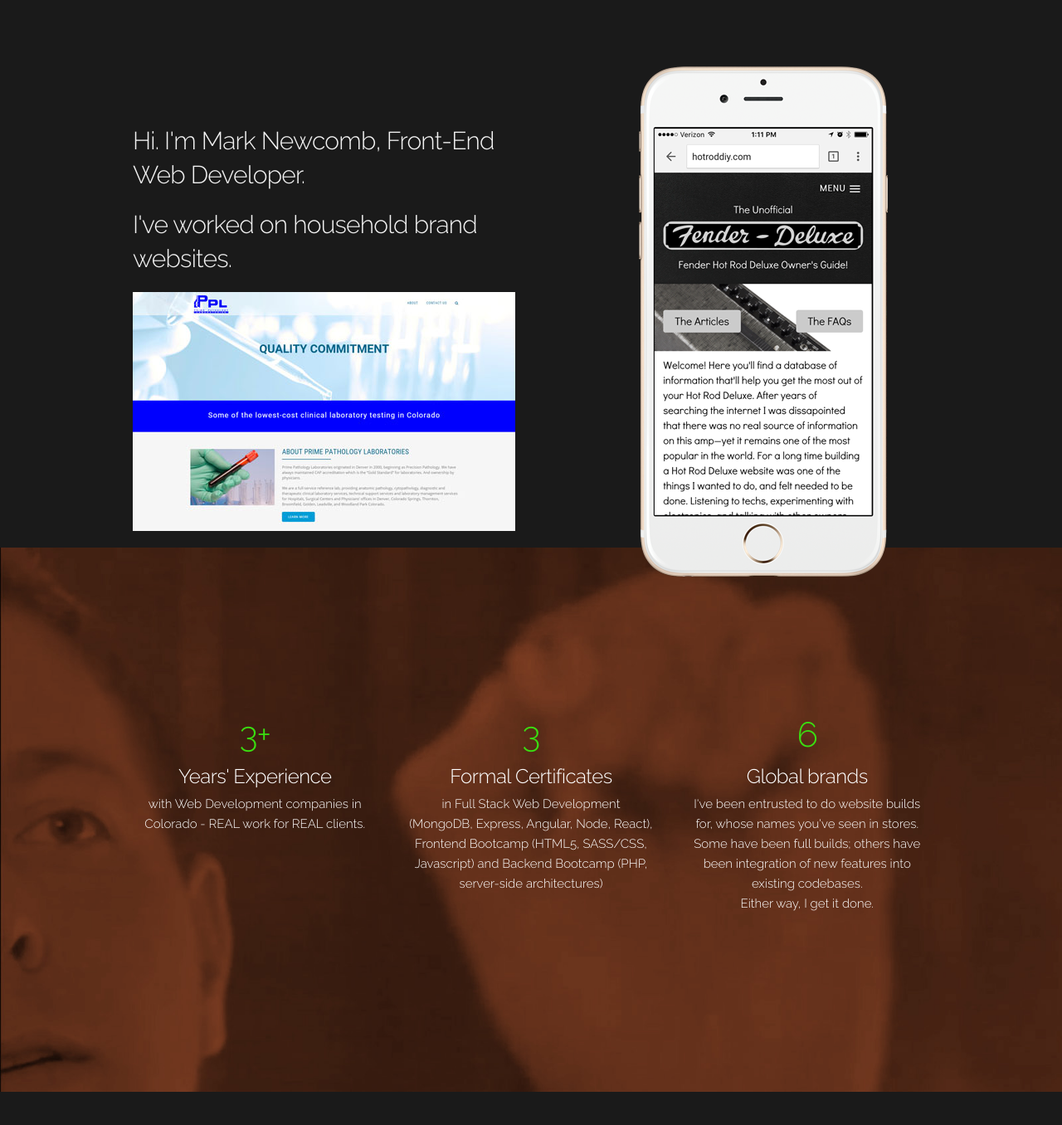
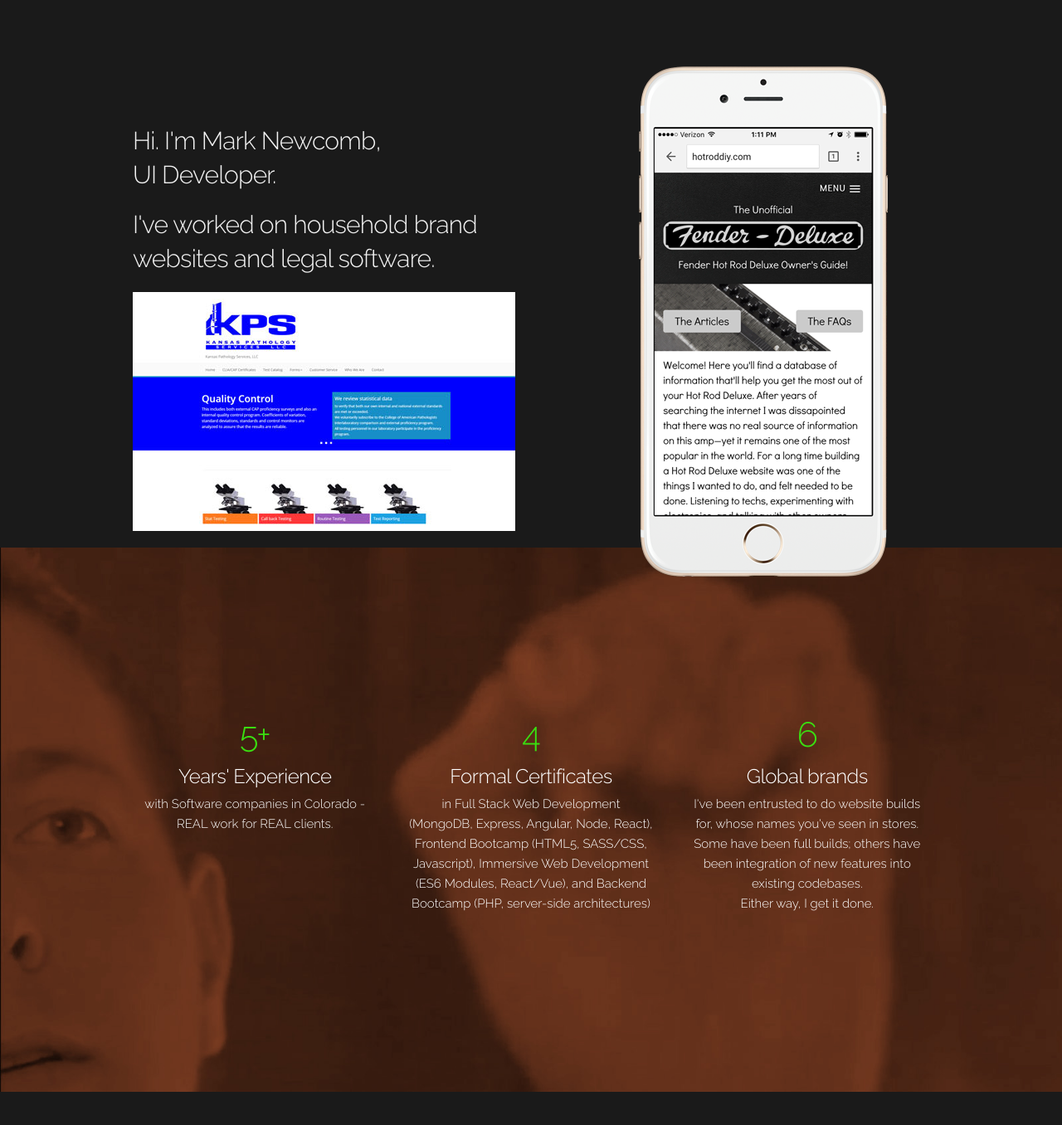
Before and after one commit to MarkNewcomb1/marknewcomb1, a PHP site: page / in a window 1280 px wide. Shown: the top 1356 px of the page at 83% size. Run offline with PHP 8.4, Linux system fonts and the light colour scheme; some libraries are stand-ins or nearby versions.

Commit message:
slight copy changes

```diff
--- a/index.php
+++ b/index.php
@@ -55,9 +55,9 @@
     <div class="container">
       <div class="row">
         <div class="one-half column">
-          <h4 class="hero-heading">Hi. I'm Mark Newcomb, Front-End Web Developer.</h4>
-          <h4 class="hero-heading">I've worked on household brand websites.</h4>
-<a href="https://primepathlab.com" target="_blank"><img class="u-max-full-width" src="images/primepath-desktop-low.jpg"></a>
+          <h4 class="hero-heading">Hi. I'm Mark Newcomb, <br>UI Developer.</h4>
+          <h4 class="hero-heading">I've worked on household brand websites and legal software.</h4>
+          <a href="http://kspath.com" target="_blank"><img class="u-max-full-width" src="images/kps-desktop-low.jpg"></a>
         </div>
         <div class="one-half column phones">
           <img class="phone" id="hotrod" src="images/iphone-hotrod-low.png">
@@ -71,14 +71,14 @@
     <div class="container">
       <div class="row">
         <div class="one-third column value">
-          <h2 class="value-multiplier">3+</h2>
+          <h2 class="value-multiplier">5+</h2>
           <h5 class="value-heading">Years' Experience</h5>
-          <p class="value-description">with Web Development companies in Colorado - REAL work for REAL clients.</p>
+          <p class="value-description">with Software companies in Colorado - REAL work for REAL clients.</p>
         </div>
         <div class="one-third column value">
-          <h2 class="value-multiplier">3</h2>
+          <h2 class="value-multiplier">4</h2>
           <h5 class="value-heading">Formal Certificates</h5>
-          <p class="value-description">in Full Stack Web Development (MongoDB, Express, Angular, Node, React), Frontend Bootcamp (HTML5, SASS/CSS, Javascript) and Backend Bootcamp (PHP, server-side architectures)</p>
+          <p class="value-description">in Full Stack Web Development (MongoDB, Express, Angular, Node, React), Frontend Bootcamp (HTML5, SASS/CSS, Javascript), Immersive Web Development (ES6 Modules, React/Vue), and Backend Bootcamp (PHP, server-side architectures)</p>
         </div>
         <div class="one-third column value">
           <h2 class="value-multiplier">6</h2>
@@ -111,7 +111,7 @@
       <p class="section-description">I have extensive experience maintaining legacy websites for clients, as well as putting Wordpress sites through server migrations, updates, etc.</p>
       <div class="row">
         <div class="one-half column category">
-          <a href="http://kspath.com" target="_blank"><img class="u-max-full-width" src="images/kps-desktop-low.jpg"></a>
+          <a href="https://primepathlab.com" target="_blank"><img class="u-max-full-width" src="images/primepath-desktop-low.jpg"></a>
         </div>
         <div class="one-half column category">
           <a href="http://affordalab.com" target="_blank"><img class="u-max-full-width" src="images/affordalab-desktop-low.jpg"></a>
```
